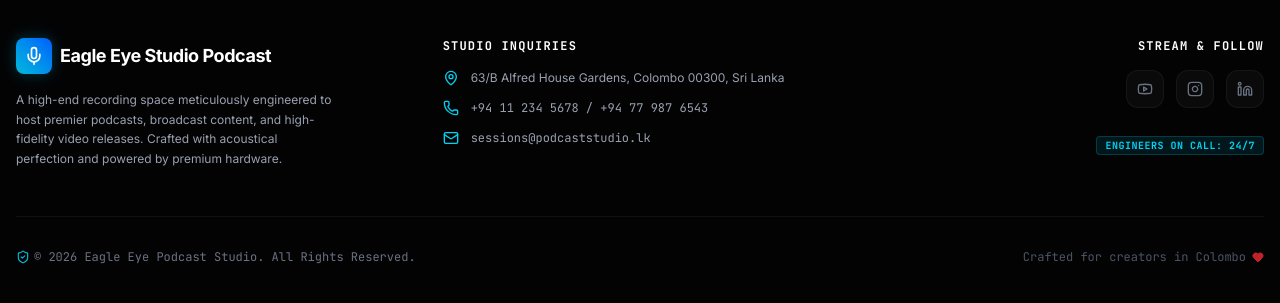
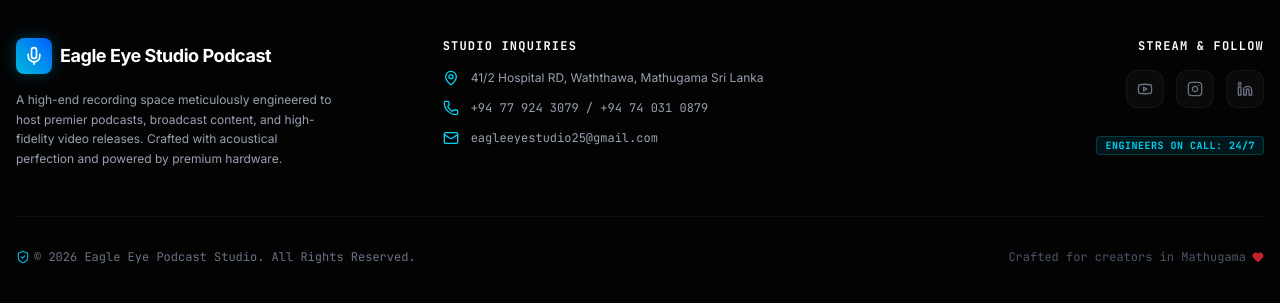
Before and after one commit to Aloka-Tek-Teach/eagle-eye-studio, a React (Vite) app: page / in a window 1280 px wide. Shown: the part 3404-3707 px from the top of the page. Built offline with nearby package versions, Linux system fonts and the light colour scheme.

Commit message:
Update Footer.tsx

```diff
--- a/src/components/Footer.tsx
+++ b/src/components/Footer.tsx
@@ -32,15 +32,15 @@ export default function Footer() {
             <ul className="space-y-3.5 text-xs text-gray-400">
               <li className="flex items-center gap-3">
                 <MapPin className="w-4 h-4 text-cyan-400 shrink-0" />
-                <span>63/B Alfred House Gardens, Colombo 00300, Sri Lanka</span>
+                <span>41/2 Hospital RD, Waththawa, Mathugama Sri Lanka</span>
               </li>
               <li className="flex items-center gap-3">
                 <Phone className="w-4 h-4 text-cyan-400 shrink-0" />
-                <span className="font-mono">+94 11 234 5678 / +94 77 987 6543</span>
+                <span className="font-mono">+94 77 924 3079 / +94 74 031 0879</span>
               </li>
               <li className="flex items-center gap-3">
                 <Mail className="w-4 h-4 text-cyan-400 shrink-0" />
-                <span className="font-mono">sessions@podcaststudio.lk</span>
+                <span className="font-mono">eagleeyestudio25@gmail.com</span>
               </li>
             </ul>
           </div>
@@ -101,7 +101,7 @@ export default function Footer() {
           </div>
 
           <div className="flex items-center gap-1.5 text-gray-600">
-            <span>Crafted for creators in Colombo</span>
+            <span>Crafted for creators in Mathugama</span>
             <Heart className="w-3 h-3 text-red-500/80 fill-current animate-pulse" />
           </div>
         </div>
```
